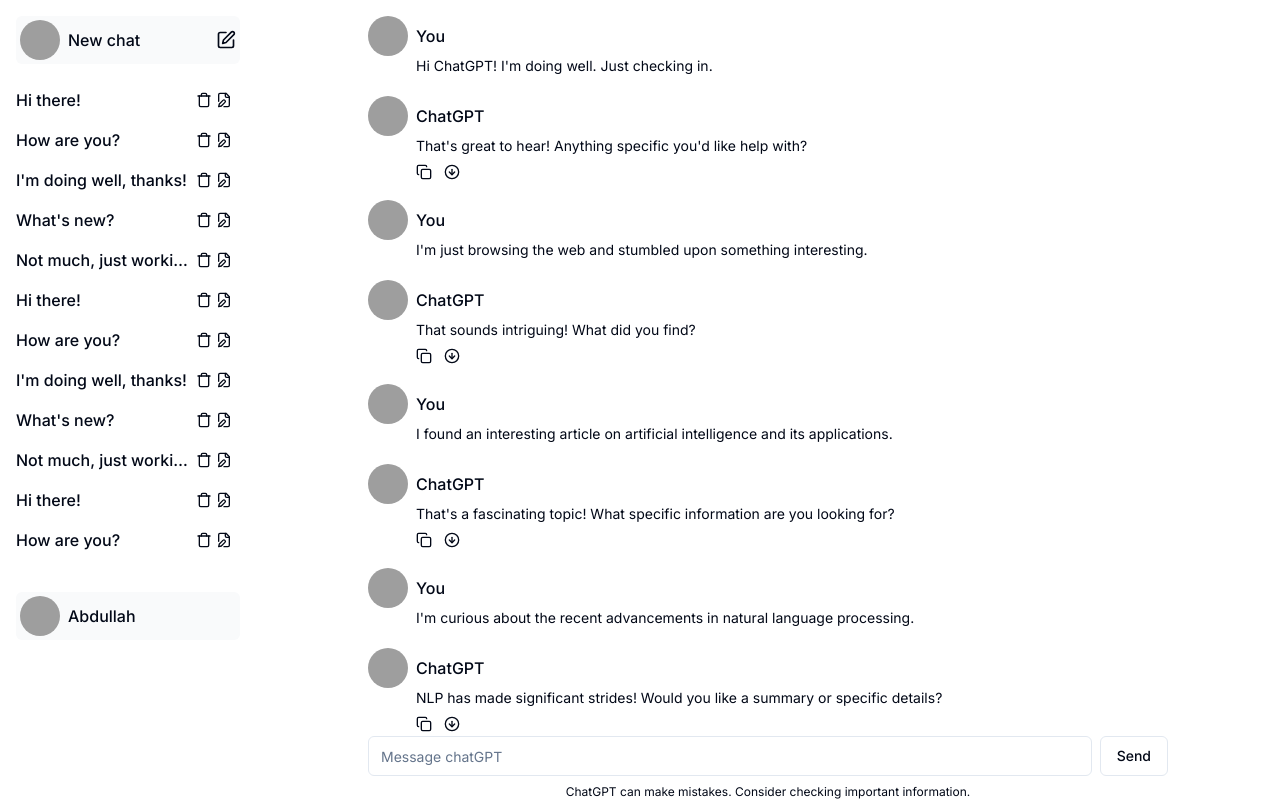
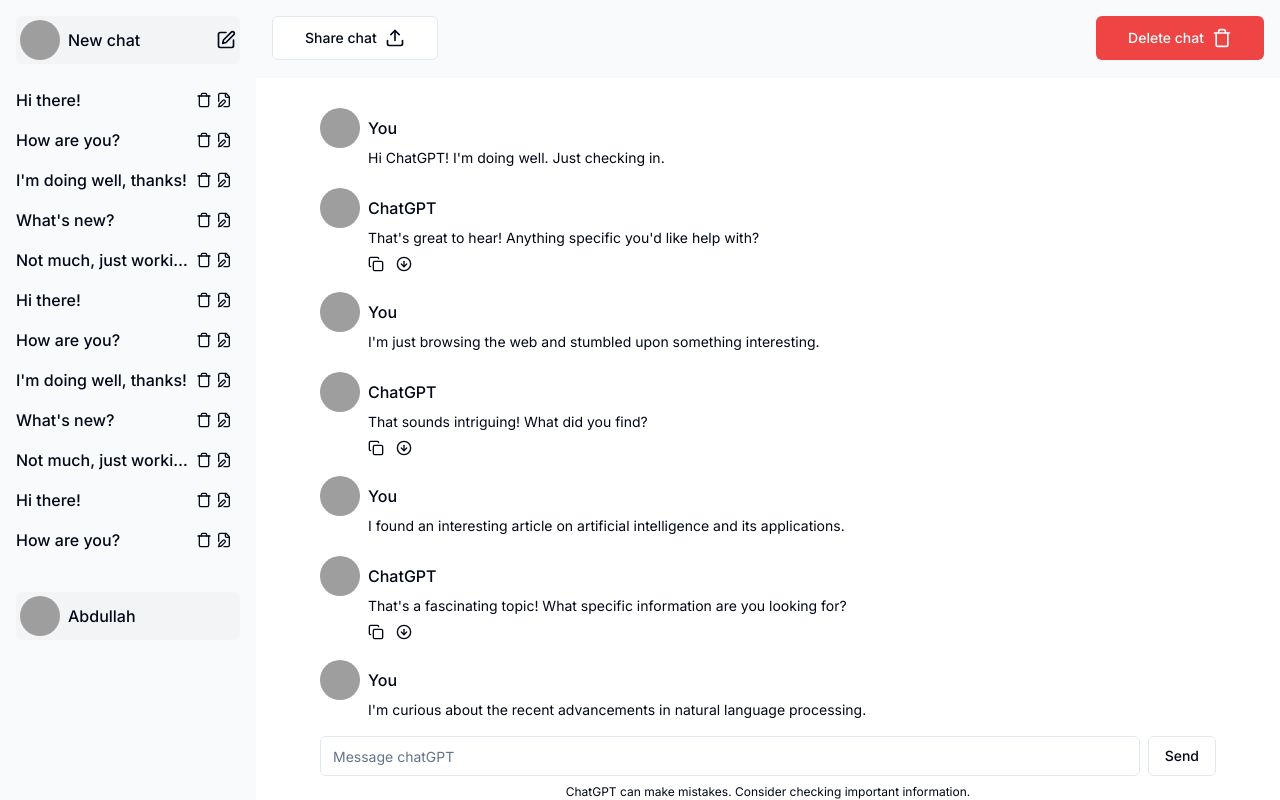
Before and after one commit to abdtriedcoding/Jarvis, a Next.js app: page / in a window 1280 px wide. Built offline with nearby package versions, Linux system fonts and the light colour scheme; grey boxes are pictures that could not be loaded.

Commit message:
working on navbar styling

```diff
--- a/app/layout.tsx
+++ b/app/layout.tsx
@@ -3,7 +3,7 @@
 import "./globals.css";
 import "tailwindcss/tailwind.css";
 import Sidebar from "@/components/sidebar";
-// import Navbar from "@/components/navbar";
+import Navbar from "@/components/navbar";
 
 const inter = Inter({ subsets: ["latin"] });
 
@@ -20,12 +20,14 @@
   return (
     <html lang="en">
       <body className={`${inter.className} flex h-full`}>
-        <aside className="w-1/5 p-4">
+        <aside className="w-1/5 p-4 bg-slate-50">
           <Sidebar />
         </aside>
-        <main className="w-4/5 pt-4 px-28 overflow-y-auto scrollbar-thin scrollbar-thumb-slate-500">
-          {/* <Navbar /> */}
+        <main className="w-4/5 overflow-y-auto scrollbar-thin scrollbar-thumb-slate-500">
+          <Navbar />
+          <main className="max-w-4xl mx-auto">
           {children}
+          </main>
         </main>
       </body>
     </html>
--- a/components/chat-screen.tsx
+++ b/components/chat-screen.tsx
@@ -72,7 +72,7 @@
   ];
 
   return (
-    <div className="flex-1">
+    <div className="flex-1 py-8">
       {messages.map((message, index) => (
         <div key={index} className="pb-5">
           <div className="flex space-x-2 items-center text-center">
--- a/components/navbar.tsx
+++ b/components/navbar.tsx
@@ -1,16 +1,23 @@
-import { UploadIcon } from "lucide-react";
+import { TrashIcon, UploadIcon } from "lucide-react";
 import { Button } from "./ui/button";
 
 const Navbar = () => {
   return (
-    <nav className="justify-between w-full flex">
-      <Button size={"lg"}>
-        <div className="flex space-x-2">
-          <h3>Share chat</h3>
-          <UploadIcon className="w-5 h-5" />
-        </div>
-      </Button>
-      <Button size={"lg"}>Log In</Button>
+    <nav className="bg-gray-50 shadow-sm sticky top-0 z-20 p-4">
+      <div className="justify-between w-full flex">
+        <Button variant={"outline"} size={"lg"}>
+          <div className="flex space-x-2">
+            <h3>Share chat</h3>
+            <UploadIcon className="w-5 h-5" />
+          </div>
+        </Button>
+        <Button variant={"destructive"} size={"lg"}>
+          <div className="flex space-x-2">
+            <h3>Delete chat</h3>
+            <TrashIcon className="w-5 h-5" />
+          </div>
+        </Button>
+      </div>
     </nav>
   );
 };
--- a/components/profile-dropdown.tsx
+++ b/components/profile-dropdown.tsx
@@ -10,7 +10,7 @@
   return (
     <DropdownMenu>
       <DropdownMenuTrigger className="w-full">
-        <div className="flex p-1 rounded-md space-x-2 items-center text-center bg-gray-50 hover:bg-gray-100">
+        <div className="flex p-1 rounded-md space-x-2 items-center text-center bg-gray-100 hover:bg-gray-200">
           {/* Avatar */}
           <Avatar>
             <AvatarImage src="https://github.com/shadcn.png" />
--- a/components/sidebar.tsx
+++ b/components/sidebar.tsx
@@ -9,7 +9,7 @@
     <div className="space-y-6">
       {/* New chat button */}
       <Link href={"/"}>
-        <div className="flex justify-between items-center text-center bg-gray-50 hover:bg-gray-100 p-1 rounded-md">
+        <div className="flex justify-between items-center text-center bg-gray-100 hover:bg-gray-200 p-1 rounded-md">
           <div className="flex space-x-2 items-center text-center">
             {/* Avatar */}
             <Avatar>
```
